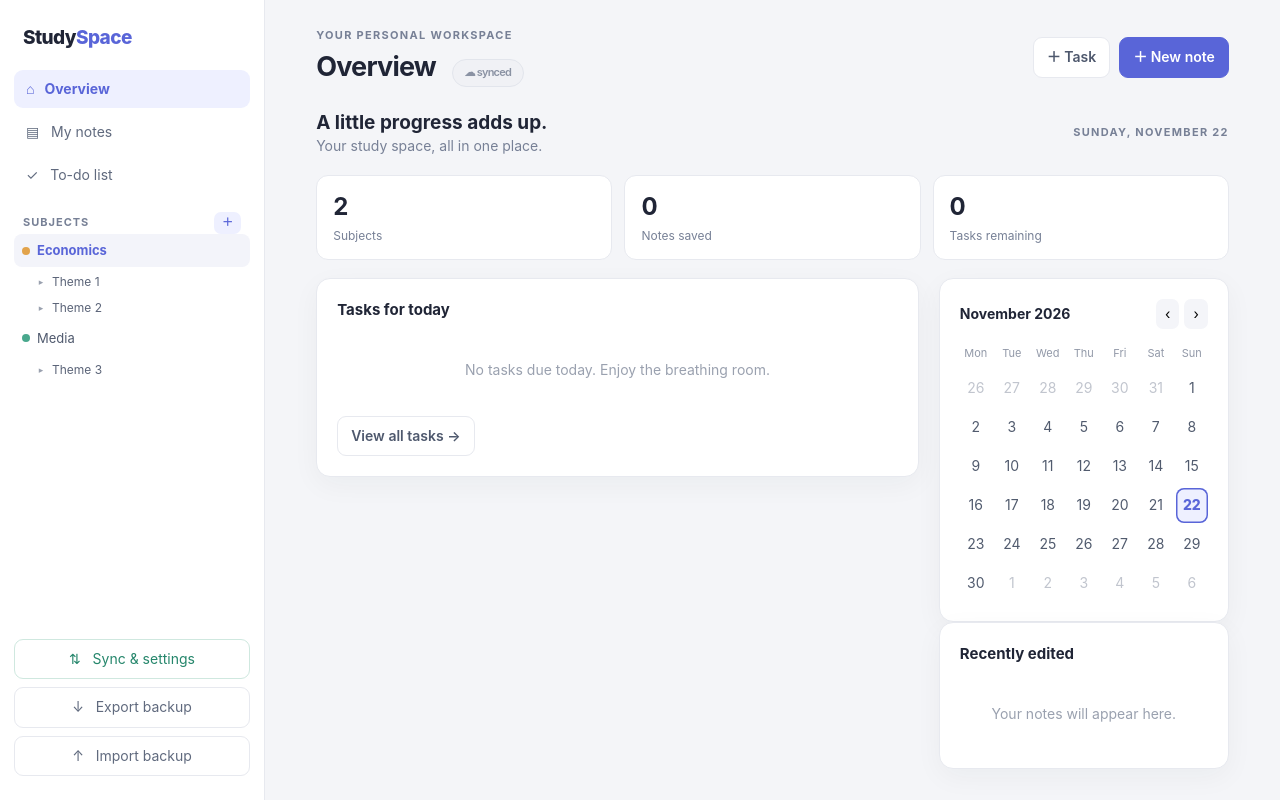
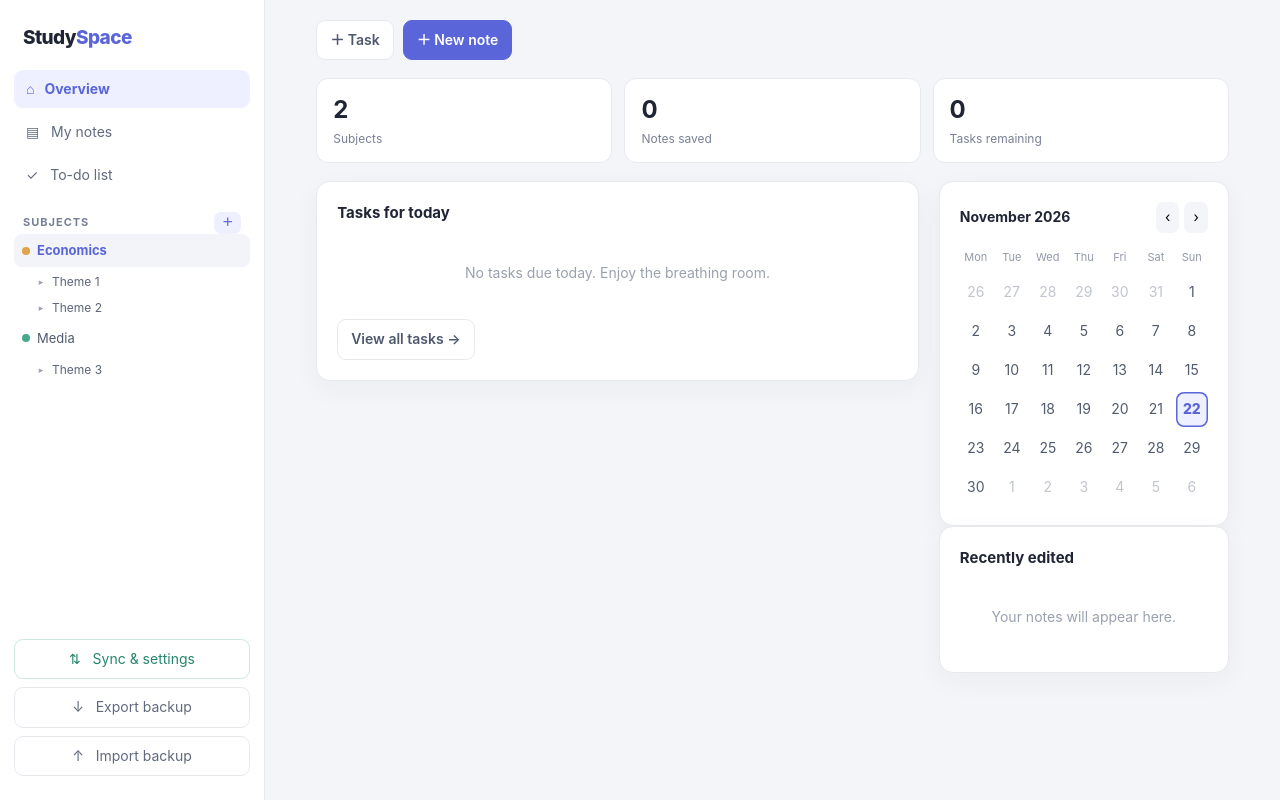
Before and after one commit to blmulvey90-tech/Studyspace, a plain HTML site: page index.html in a window 1280 px wide. Drawn offline with Linux system fonts and the light colour scheme.

Commit message:
Update index.html

```diff
--- a/index.html
+++ b/index.html
@@ -16,9 +16,9 @@ button,input,textarea,select{font:inherit}button{cursor:pointer;border:0}button:
 .sidebar-bottom{margin-top:auto;display:grid;gap:8px}.side-action{border:1px solid var(--line);text-align:center}
 .sb-tree{display:grid;gap:2px}.sb-subject{padding:7px 8px;border-radius:8px;cursor:pointer;display:flex;align-items:center;gap:7px;font-size:13px;color:#505a6e}.sb-subject:hover,.sb-subject.sel{background:#f3f4fa}.sb-subject.sel{font-weight:650;color:var(--accent)}.sb-subject .dot{width:8px;height:8px;border-radius:50%;background:var(--c);flex:none}
 .sb-node{padding-left:14px}.sb-row{display:flex;align-items:center;gap:4px;padding:4px 6px;border-radius:6px;font-size:12px;color:#5b6478;cursor:pointer}.sb-row:hover{background:#f6f7fb}.sb-row .caret{width:14px;height:14px;display:inline-flex;align-items:center;justify-content:center;font-size:9px;color:#9aa1af;flex:none}.sb-row .nm{flex:1;overflow:hidden;text-overflow:ellipsis;white-space:nowrap}.sb-row.sel{background:var(--soft);color:var(--accent);font-weight:650}
-.main{min-width:0;padding:28px clamp(18px,4vw,52px)}.topbar{display:flex;align-items:center;justify-content:space-between;gap:15px;margin-bottom:22px}.eyebrow{font-size:11px;text-transform:uppercase;letter-spacing:1.3px;color:var(--muted);font-weight:750}.page-title{font-size:27px;letter-spacing:-.8px;margin:3px 0 0}.top-actions{display:flex;gap:9px}.btn{padding:9px 13px;border-radius:9px;background:#fff;border:1px solid var(--line);color:#4e586d;font-weight:600}.btn.primary{background:var(--accent);color:white;border-color:var(--accent)}.btn.small{padding:6px 10px;font-size:12px}.btn:hover{filter:brightness(.97)}
+.main{min-width:0;padding:20px clamp(18px,4vw,52px)}.topbar{display:flex;align-items:center;justify-content:space-between;gap:15px;margin-bottom:18px}.top-actions{display:flex;gap:9px}.btn{padding:9px 13px;border-radius:9px;background:#fff;border:1px solid var(--line);color:#4e586d;font-weight:600}.btn.primary{background:var(--accent);color:white;border-color:var(--accent)}.btn.small{padding:6px 10px;font-size:12px}.btn:hover{filter:brightness(.97)}
 .layout{display:grid;grid-template-columns:minmax(0,1fr) 290px;gap:20px;align-items:start}.panel{background:var(--panel);border:1px solid var(--line);border-radius:14px;box-shadow:var(--shadow);padding:20px}.panel h2{font-size:15px;margin:0 0 15px}
-.stats{display:grid;grid-template-columns:repeat(3,1fr);gap:12px;margin-bottom:18px}.stat{background:#fff;border:1px solid var(--line);border-radius:12px;padding:14px 16px}.stat strong{font-size:24px;display:block;letter-spacing:-.6px}.stat span{color:var(--muted);font-size:12px}.welcome{display:flex;justify-content:space-between;align-items:center;margin-bottom:18px}.muted{color:var(--muted)}
+.stats{display:grid;grid-template-columns:repeat(3,1fr);gap:12px;margin-bottom:18px}.stat{background:#fff;border:1px solid var(--line);border-radius:12px;padding:14px 16px}.stat strong{font-size:24px;display:block;letter-spacing:-.6px}.stat span{color:var(--muted);font-size:12px}.muted{color:var(--muted)}
 .task{display:flex;align-items:flex-start;gap:10px;padding:10px 0;border-bottom:1px solid #f0f1f5}.task:last-child{border:0}.task input{margin-top:4px;accent-color:var(--accent)}.task-text{flex:1}.task.done .task-text{text-decoration:line-through;color:#a2a8b4}.task small{display:block;color:var(--muted);margin-top:2px}.task .delete{background:transparent;color:#a1a7b3;padding:0 4px}.empty{color:#9aa1af;text-align:center;padding:24px 8px}
 .calendar-head{display:flex;justify-content:space-between;align-items:center;margin-bottom:12px}.month-label{font-weight:700}.cal-nav{display:flex;gap:5px}.cal-nav button{background:#f4f5f9;border-radius:7px;padding:5px 9px}.calendar{display:grid;grid-template-columns:repeat(7,1fr);gap:4px}.weekday{text-align:center;color:#9299a8;font-size:11px;padding:5px 0}.day{min-height:35px;border-radius:8px;background:transparent;color:#515b6e;position:relative}.day:hover{background:#f1f2f8}.day.other{color:#c1c5ce}.day.today{background:var(--soft);color:var(--accent);font-weight:800}.day.selected{box-shadow:inset 0 0 0 1.5px var(--accent)}.day.has-task:after{content:"";position:absolute;bottom:4px;left:calc(50% - 2px);width:4px;height:4px;border-radius:50%;background:var(--green)}
 .section{display:none}.section.active{display:block}
@@ -29,8 +29,8 @@ button,input,textarea,select{font:inherit}button{cursor:pointer;border:0}button:
 .note-list{margin-top:14px;border-top:1px solid var(--line);padding-top:10px}.note-list h3{font-size:12px;text-transform:uppercase;letter-spacing:1px;color:var(--muted);margin:0 0 8px}.note-item{display:flex;align-items:center;gap:8px;padding:8px 10px;border-radius:8px;cursor:pointer;font-size:13px;color:#4e586d}.note-item:hover{background:#f5f6fb}.note-item.sel{background:var(--soft);color:var(--accent);font-weight:650}.note-item .nm{flex:1;overflow:hidden;text-overflow:ellipsis;white-space:nowrap}.note-item .del{background:transparent;color:#b8bdc9;padding:0 4px}.note-item .del:hover{color:#e05555}
 .add-wrap{position:relative;display:inline-block}.add-menu{position:absolute;top:calc(100% + 4px);right:0;background:#fff;border:1px solid var(--line);border-radius:10px;box-shadow:var(--shadow);min-width:170px;z-index:6;display:none;overflow:hidden}.add-menu.show{display:block}.add-menu button{display:block;width:100%;text-align:left;padding:10px 14px;background:transparent;color:var(--ink);font-size:13px}.add-menu button:hover{background:var(--soft);color:var(--accent)}
 .modal-backdrop{position:fixed;inset:0;background:#171b2a66;display:none;align-items:center;justify-content:center;padding:18px;z-index:7}.modal-backdrop.show{display:flex}.modal{background:#fff;border-radius:15px;padding:22px;width:min(420px,100%);box-shadow:0 20px 70px #10132244}.modal h2{margin:0 0 12px}.modal-actions{display:flex;justify-content:flex-end;gap:8px;margin-top:18px}.field{width:100%;border:1px solid var(--line);border-radius:9px;padding:10px;background:white;color:var(--ink)}.field-label{display:block;font-size:12px;color:var(--muted);margin:12px 0 5px}
-.mobile-menu{display:none}.sync-badge{display:inline-flex;align-items:center;gap:6px;font-size:11px;background:#e9f5f0;padding:5px 12px;border-radius:30px;color:var(--green);font-weight:600;margin-left:10px;border:1px solid #cfe8df}.sync-badge.off{background:#f0f1f5;color:#8a92a3;border-color:#e2e5ec}.main-click-overlay{position:fixed;inset:0;z-index:3;display:none}.main-click-overlay.active{display:block}
-@media(max-width:850px){.app{grid-template-columns:1fr}.sidebar{position:fixed;z-index:4;inset:0 auto 0 0;width:280px;transform:translateX(-105%);transition:transform .2s;box-shadow:var(--shadow)}.sidebar.open{transform:translateX(0)}.mobile-menu{display:inline-block}.layout{grid-template-columns:1fr}.right-col{display:grid;grid-template-columns:1fr 1fr;gap:12px}.main{padding:20px 15px}.topbar{margin-bottom:18px}.page-title{font-size:23px}.sidebar.open ~ .main-click-overlay{display:block}.note-ws{grid-template-columns:1fr}.tree-pane{max-height:40vh}}
+.mobile-menu{display:none}.main-click-overlay{position:fixed;inset:0;z-index:3;display:none}.main-click-overlay.active{display:block}
+@media(max-width:850px){.app{grid-template-columns:1fr}.sidebar{position:fixed;z-index:4;inset:0 auto 0 0;width:280px;transform:translateX(-105%);transition:transform .2s;box-shadow:var(--shadow)}.sidebar.open{transform:translateX(0)}.mobile-menu{display:inline-block}.layout{grid-template-columns:1fr}.right-col{display:grid;grid-template-columns:1fr 1fr;gap:12px}.main{padding:16px 15px}.topbar{margin-bottom:14px}.sidebar.open ~ .main-click-overlay{display:block}.note-ws{grid-template-columns:1fr}.tree-pane{max-height:40vh}}
 @media(max-width:540px){.right-col{grid-template-columns:1fr}.stats{gap:7px}.stat{padding:11px}.stat strong{font-size:20px}.top-actions .btn:not(.primary){display:none}.panel{padding:15px}}
 </style>
 </head>
@@ -57,12 +57,11 @@ button,input,textarea,select{font:inherit}button{cursor:pointer;border:0}button:
 <div class="main-click-overlay" id="mainOverlay"></div>
 <main class="main" id="mainContent">
   <header class="topbar">
-    <div style="display:flex;align-items:center;gap:12px"><button class="btn mobile-menu" id="menuBtn">☰</button><div><div class="eyebrow">Your personal workspace</div><h1 class="page-title" id="pageTitle">Overview <span class="sync-badge off" id="syncBadge">☁ synced</span></h1></div></div>
+    <button class="btn mobile-menu" id="menuBtn">☰</button>
     <div class="top-actions"><button class="btn" id="quickTask">＋ Task</button><button class="btn primary" id="quickNote">＋ New note</button></div>
   </header>
 
   <section class="section active" id="homeView">
-    <div class="welcome"><div><div style="font-size:19px;font-weight:700">A little progress adds up.</div><div class="muted">Your study space, all in one place.</div></div><div class="eyebrow" id="todayLabel"></div></div>
     <div class="stats"><div class="stat"><strong id="statSubjects">0</strong><span>Subjects</span></div><div class="stat"><strong id="statNotes">0</strong><span>Notes saved</span></div><div class="stat"><strong id="statTasks">0</strong><span>Tasks remaining</span></div></div>
     <div class="layout"><div class="panel"><h2>Tasks for today</h2><div id="todayTasks"></div><button class="btn" style="margin-top:12px" onclick="showView('planner')">View all tasks →</button></div><div class="right-col"><div class="panel"><div class="calendar-head"><div class="month-label" id="monthLabel"></div><div class="cal-nav"><button id="prevMonth">‹</button><button id="nextMonth">›</button></div></div><div class="calendar" id="calendar"></div></div><div class="panel"><h2>Recently edited</h2><div id="recentNotes"></div></div></div></div>
   </section>
@@ -89,11 +88,10 @@ let currentSubject=data.subjects[0]?.id||null;
 let currentPath=[],currentNote=null,expanded=new Set(),dirty=false;
 let calDate=new Date(),selectedDate=todayISO(),modalAction=null;
 
-/* local save only; no auto-sync yet */
 function save(){localStorage.setItem('studyspace_data',JSON.stringify(data));renderAll()}
 function esc(s=''){return String(s).replace(/[&<>"']/g,c=>({'&':'&amp;','<':'&lt;','>':'&gt;','"':'&quot;',"'":'&#39;'}[c]))}
 
-function showView(v){document.querySelectorAll('.section').forEach(x=>x.classList.remove('active'));$(v+'View').classList.add('active');document.querySelectorAll('.nav button').forEach(b=>b.classList.toggle('active',b.dataset.view===v));$('pageTitle').childNodes[0].nodeValue={home:'Overview ',notes:'My notes ',planner:'To-do list '}[v];$('sidebar').classList.remove('open');if(v==='notes')renderNotes();if(v==='planner')renderTasks()}
+function showView(v){document.querySelectorAll('.section').forEach(x=>x.classList.remove('active'));$(v+'View').classList.add('active');document.querySelectorAll('.nav button').forEach(b=>b.classList.toggle('active',b.dataset.view===v));$('sidebar').classList.remove('open');if(v==='notes')renderNotes();if(v==='planner')renderTasks()}
 document.querySelectorAll('.nav button').forEach(b=>b.onclick=()=>showView(b.dataset.view));
 $('menuBtn').onclick=(e)=>{e.stopPropagation();$('sidebar').classList.toggle('open')};
 $('mainOverlay').onclick=()=>$('sidebar').classList.remove('open');
@@ -116,7 +114,6 @@ function renderSidebarTree(){
   host.innerHTML=html;
   host.querySelectorAll('[data-subj]').forEach(el=>el.onclick=()=>{currentSubject=el.dataset.subj;currentPath=[];currentNote=null;dirty=false;showView('notes');renderAll()});
   host.querySelectorAll('[data-sbnav]').forEach(el=>el.onclick=(ev)=>{ev.stopPropagation();currentSubject=el.dataset.subj;currentPath=JSON.parse(el.dataset.sbnav);currentNote=null;dirty=false;showView('notes');renderAll()});
-  // single-tap caret toggle (same as tapping the row is fine here, but caret only toggles)
   host.querySelectorAll('[data-sbcaret]').forEach(el=>el.onclick=(ev)=>{ev.stopPropagation();const id=el.dataset.sbcaret;if(expanded.has(id))expanded.delete(id);else expanded.add(id);renderSidebarTree()});
 }
 function renderSbTopics(subject,topics){
@@ -138,13 +135,10 @@ function renderNotes(){
   currentPath.forEach(id=>expanded.add(id));
   if(currentPath.length&&!findTopic(s.topics,currentPath)){currentPath=[];currentNote=null}
   $('treePane').innerHTML=renderTree(s,s.topics,[]);
-  // wire tree — single tap everywhere
   document.querySelectorAll('[data-topen]').forEach(el=>el.onclick=(ev)=>{
     if(ev.target.closest('[data-deltopic]')||ev.target.closest('[data-addsub]')||ev.target.closest('[data-tcaret]'))return;
     const path=JSON.parse(el.dataset.topen);
-    // toggle: if already selected, collapse; else select+expand
-    if(JSON.stringify(path)===JSON.stringify(currentPath)) {
-      // collapse its children
+    if(JSON.stringify(path)===JSON.stringify(currentPath)){
       const id=path[path.length-1];
       if(expanded.has(id)) expanded.delete(id); else expanded.add(id);
     } else {
@@ -180,7 +174,6 @@ function renderNoteEditor(s){
   const list=data.notes.filter(n=>n.subject===s.id&&JSON.stringify(n.path)===JSON.stringify(currentPath)).sort((a,b)=>b.updated-a.updated);
   let note=data.notes.find(n=>n.id===currentNote);
   if(note&&!(note.subject===s.id&&JSON.stringify(note.path)===JSON.stringify(currentPath)))note=null;
-  // if no currentNote, don't auto-select on this render — respects "new note should be new"
   host.innerHTML=`
     <div class="editor-head"><div style="flex:1"><div class="muted" style="font-size:12px">${currentPath.length?esc(topicLabel):'Select a topic on the left, or ＋ Add below'}</div></div>
       <div class="add-wrap"><button class="btn primary small" id="addBtn">＋ Add</button><div class="add-menu" id="addMenu"><button data-add="topic">New topic (top level)</button><button data-add="subtopic">New subtopic here</button><button data-add="note">New note here</button></div></div>
@@ -198,7 +191,6 @@ function renderNoteEditor(s){
   const addBtn=$('addBtn'),addMenu=$('addMenu');
   addBtn.onclick=(e)=>{e.stopPropagation();addMenu.classList.toggle('show')};
   addMenu.querySelectorAll('[data-add]').forEach(b=>b.onclick=(e)=>{e.stopPropagation();addMenu.classList.remove('show');if(b.dataset.add==='topic')addTopic();else if(b.dataset.add==='subtopic')addSubtopicHere();else addNoteHere()});
-  document.addEventListener('click',()=>{ if(addMenu)addMenu.classList.remove('show'); },{once:true});
   if($('noteTitle')){$('noteTitle').oninput=()=>markDirty(true);$('noteBody').oninput=()=>markDirty(true)}
   if($('saveNote'))$('saveNote').onclick=()=>saveNote();
   if($('deleteNote'))$('deleteNote').onclick=()=>{if(!confirm('Delete this note?'))return;data.notes=data.notes.filter(n=>n.id!==currentNote);currentNote=null;dirty=false;save()};
@@ -229,10 +221,9 @@ function saveNote(){
 function addNoteHere(){
   if(!currentSubject)return;
   if(!currentPath.length){alert('Select or create a topic first.');return}
-  // if there is an unsaved dirty note, we keep it (user can save or discard)
   const note={id:uid(),subject:currentSubject,path:[...currentPath],title:'',body:'',updated:Date.now()};
   data.notes.push(note);currentNote=note.id;dirty=false;
-  save(); // save triggers renderAll which will render notes with the new currentNote
+  save();
   setTimeout(()=>{$('noteTitle')?.focus();markDirty(false)},0);
 }
 function addTopic(){
@@ -254,7 +245,7 @@ function addSubtopicHere(){
 }
 
 /* ---------- HOME / TASKS / CALENDAR ---------- */
-function renderStats(){$('statSubjects').textContent=data.subjects.length;$('statNotes').textContent=data.notes.length;$('statTasks').textContent=data.tasks.filter(t=>!t.done).length;$('todayLabel').textContent=new Date().toLocaleDateString(undefined,{weekday:'long',day:'numeric',month:'long'})}
+function renderStats(){$('statSubjects').textContent=data.subjects.length;$('statNotes').textContent=data.notes.length;$('statTasks').textContent=data.tasks.filter(t=>!t.done).length}
 function renderCalendar(){const y=calDate.getFullYear(),m=calDate.getMonth();$('monthLabel').textContent=calDate.toLocaleDateString(undefined,{month:'long',year:'numeric'});const first=new Date(y,m,1),start=(first.getDay()+6)%7;const days=new Date(y,m+1,0).getDate(),prev=new Date(y,m,0).getDate();let out=['Mon','Tue','Wed','Thu','Fri','Sat','Sun'].map(x=>`<div class="weekday">${x}</div>`).join('');for(let i=0;i<42;i++){let d=i-start+1,dt=new Date(y,m,d),iso=`${dt.getFullYear()}-${String(dt.getMonth()+1).padStart(2,'0')}-${String(dt.getDate()).padStart(2,'0')}`,num=d<1?prev+d:d>days?d-days:d;out+=`<button class="day ${d<1||d>days?'other':''} ${iso===todayISO()?'today':''} ${iso===selectedDate?'selected':''} ${data.tasks.some(t=>t.date===iso&&!t.done)?'has-task':''}" data-date="${iso}">${num}</button>`}$('calendar').innerHTML=out;document.querySelectorAll('.day').forEach(b=>b.onclick=()=>{selectedDate=b.dataset.date;renderCalendar();showView('planner');renderTasks()})}
 $('prevMonth').onclick=()=>{calDate.setMonth(calDate.getMonth()-1);renderCalendar()};$('nextMonth').onclick=()=>{calDate.setMonth(calDate.getMonth()+1);renderCalendar()};
 function taskHTML(t){return `<div class="task ${t.done?'done':''}"><input type="checkbox" data-check="${t.id}" ${t.done?'checked':''}><div class="task-text">${esc(t.text)}<small>${t.date?new Date(t.date+'T12:00:00').toLocaleDateString(undefined,{day:'numeric',month:'short',year:'numeric'}):'No due date'}</small></div><button class="delete" data-delete="${t.id}" aria-label="Delete task">×</button></div>`}
@@ -276,7 +267,6 @@ $('addTask').onclick=addTask;$('quickTask').onclick=addTask;$('quickNote').oncli
 $('exportBtn').onclick=()=>{let blob=new Blob([JSON.stringify(data,null,2)],{type:'application/json'}),a=document.createElement('a');a.href=URL.createObjectURL(blob);a.download='studyspace-backup.json';a.click();URL.revokeObjectURL(a.href)};
 $('importBtn').onclick=()=>$('importFile').click();$('importFile').onchange=async e=>{try{let d=JSON.parse(await e.target.files[0].text());if(Array.isArray(d.subjects)&&Array.isArray(d.notes)&&Array.isArray(d.tasks)){data=d;currentSubject=data.subjects[0]?.id||null;currentPath=[];currentNote=null;save()}else alert('That backup file does not look valid.')}catch{alert('Could not read that backup file.')}e.target.value=''};
 
-/* sync button currently opens a placeholder modal */
 $('syncPanelBtn').onclick=()=>openModal('Sync & settings','<p class="muted" style="font-size:13px">Online sync (offline + JSON backup) is coming in the next version. For now, use Export / Import backup to move data between devices.</p>',null);
 
 function renderAll(){renderSidebarTree();renderStats();renderCalendar();renderHome();if($('notesView').classList.contains('active'))renderNotes();if($('plannerView').classList.contains('active'))renderTasks()}
```
